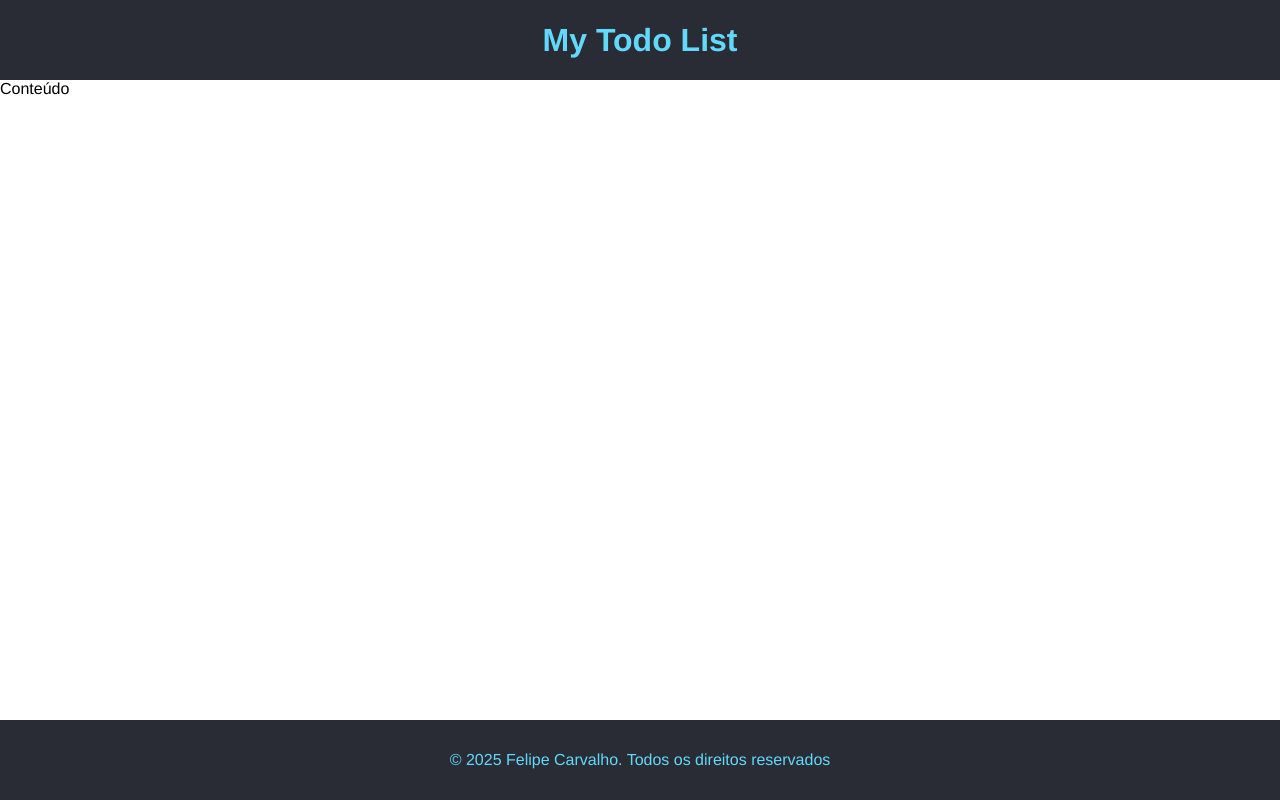
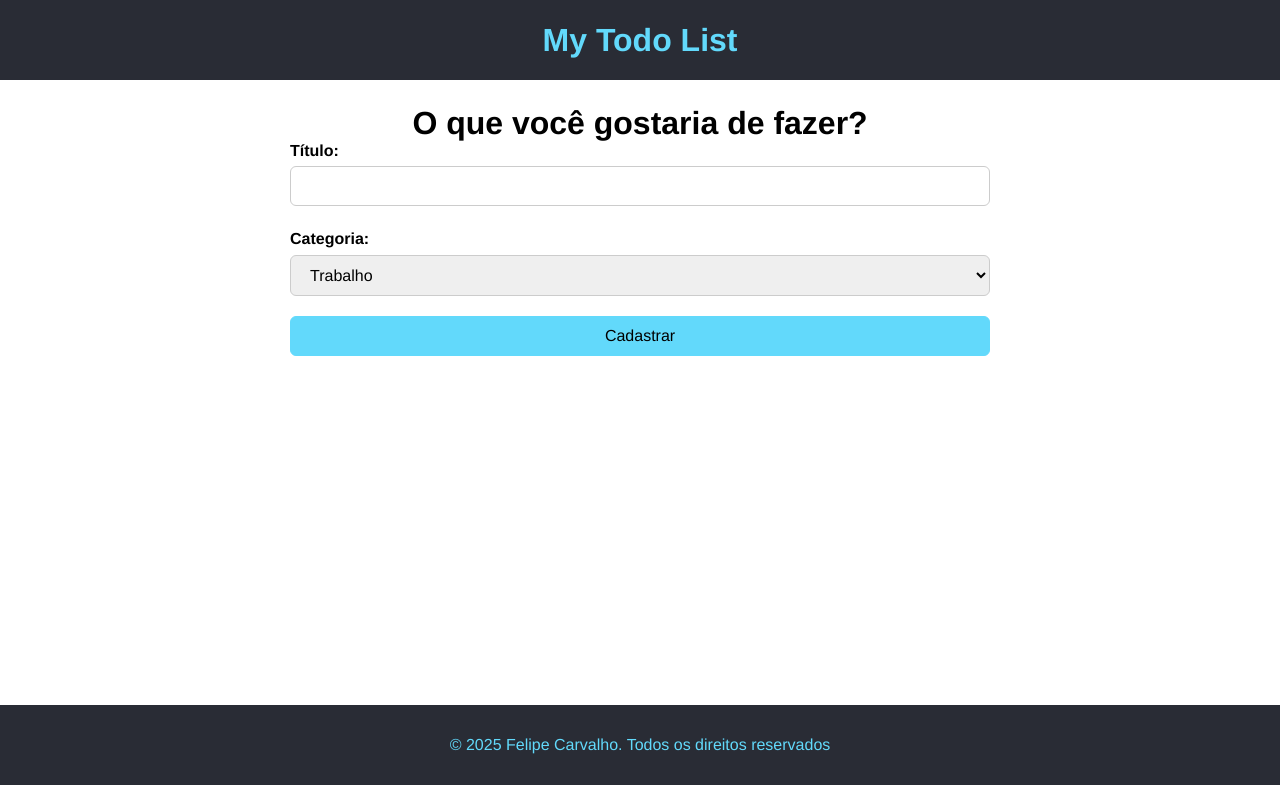
Before and after one commit to LippeTK/my-todo-list, a React (Vite) app: page / in a window 1280 px wide. Built offline with nearby package versions, Linux system fonts and the light colour scheme.

Commit message:
feat: add form component

```diff
--- a/src/App.tsx
+++ b/src/App.tsx
@@ -1,5 +1,6 @@
 import Header from './components/layout/Header'
 import Footer from './components/layout/Footer'
+import Form from './components/layout/Form'
 
 function App() {
 
@@ -7,7 +8,8 @@ function App() {
     <>
       <Header/>
       <main className="main-container">
-        Conteúdo
+        <h1>O que você gostaria de fazer?</h1>
+        <Form/>
       </main>
       <Footer/>
     </>
--- /dev/null
+++ b/src/components/layout/Form.css
@@ -0,0 +1,37 @@
+.form{
+    display: flex;
+    flex-direction: column;
+    width: 700px;
+}
+.form input{
+    padding: 8px 15px;
+    margin-bottom: 1.5em;
+    border: 1px solid #282c34;
+}
+.form input[type="submit"]{
+    background-color: #62D9FB;
+    border: 1px solid #62D9FB;
+    margin-top: 20px;
+    color: black;
+    transition: .5s;
+    cursor: pointer;
+}
+.form input[type="submit"]:hover{
+    background-color: white;
+    border: 1px solid #282c34;
+}
+.input-container{
+    display: flex;
+    flex-direction: column;
+}
+.input-container label{
+    font-weight: bold;
+    margin-bottom: .4em;
+}
+.form input,
+.form select {
+  padding: 10px 15px;
+  border: 1px solid #ccc;
+  border-radius: 6px;
+  font-size: 1em;
+}
--- /dev/null
+++ b/src/components/layout/Form.tsx
@@ -0,0 +1,25 @@
+import './Form.css'
+
+function Form(){
+    return(
+        <div>
+            <form className="form">
+                <div className='input-container'>
+                    <label>Título:</label>
+                    <input type="text" name="title" />
+                </div>
+                <div className='input-container'>
+                    <label>Categoria:</label>
+                    <select name="category">
+                        <option value="work">Trabalho</option>
+                        <option value="study">Estudos</option>
+                        <option value="health">Saúde</option>
+                        <option value="personal">Pessoal</option>
+                    </select>
+                </div>
+                <input type="submit" value="Cadastrar"/>
+            </form>
+        </div>
+    )
+}
+export default Form
--- a/src/index.css
+++ b/src/index.css
@@ -4,7 +4,11 @@
     font-family: Helvetica;
 }
 .main-container{
-    min-height: 80vh;
+    min-height: 75vh;
+    padding-top: 25px;
+    display: flex;
+    align-items: center;
+    flex-direction: column;
 }
 .hide{
     display: none !important;
```
